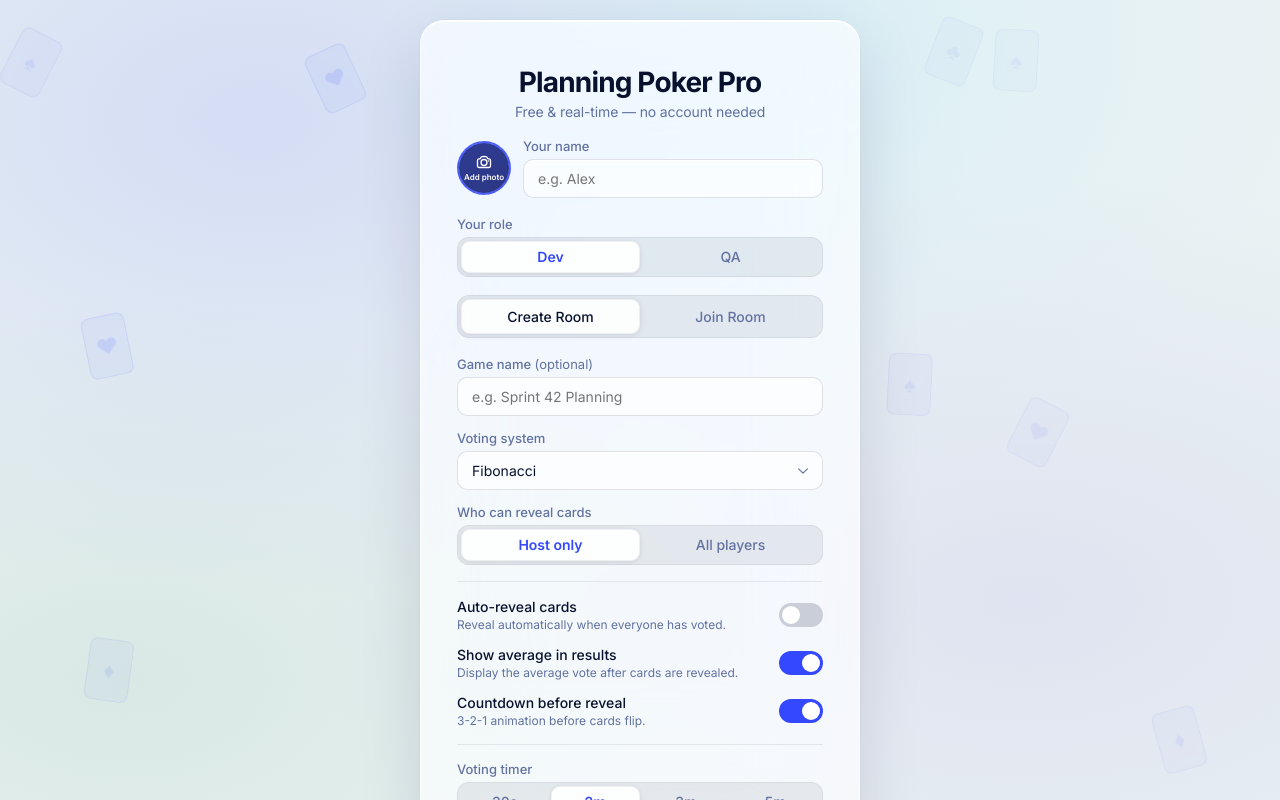
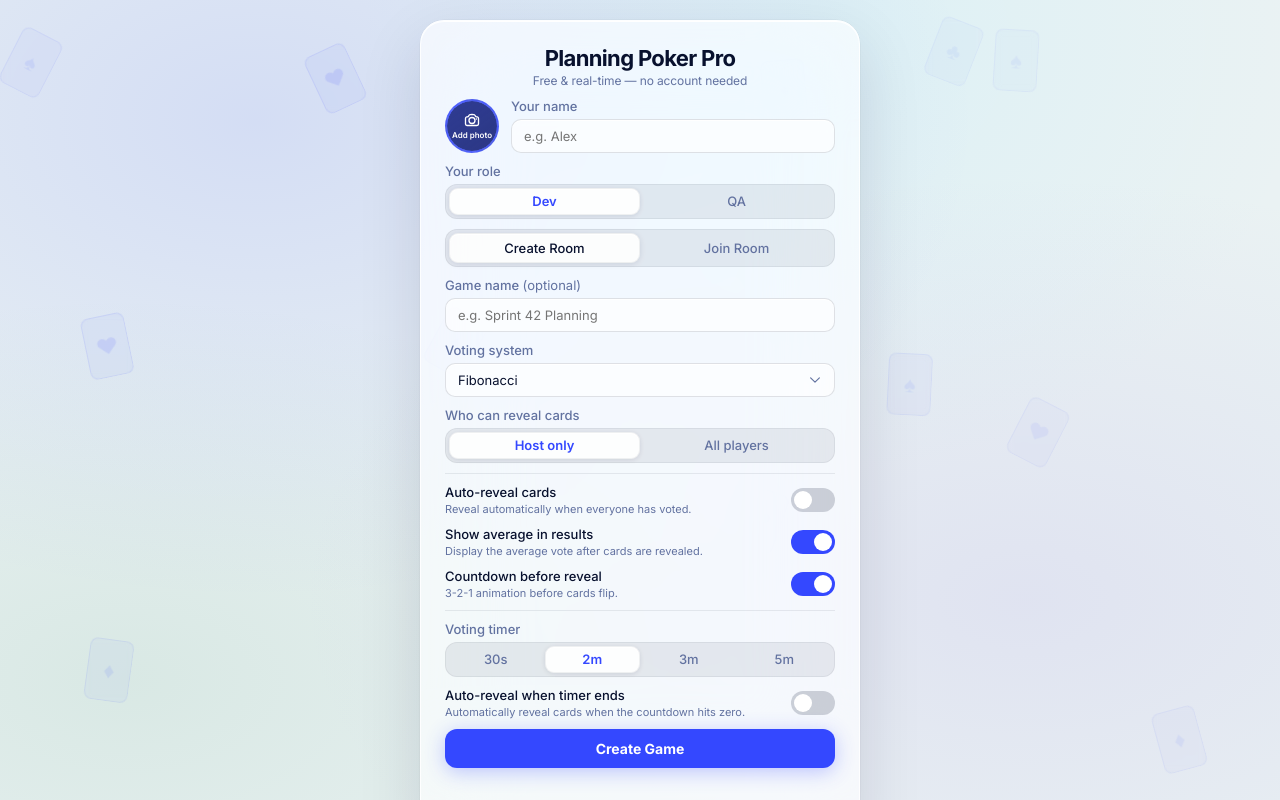
Before and after one commit to boydsd753/planning-poker, a website: page public/index.html in a window 1280 px wide. Drawn offline with nearby package versions, Linux system fonts and the light colour scheme; no server answers.

Commit message:
laptop home screen

```diff
--- a/public/css/responsive.css
+++ b/public/css/responsive.css
@@ -12,6 +12,21 @@
 
 /* ── Laptop / short screens (≤ 820px tall) — overrides width breakpoint above ── */
 @media (max-height: 820px) {
+  /* Landing page tighter so it fits without scrolling */
+  .landing-box { padding: 20px 24px; gap: 10px; }
+  .logo h1 { font-size: 22px; margin-top: 4px; }
+  .logo p  { font-size: 12px; margin-top: 2px; }
+  .toggle-label { font-size: 13px; }
+  .toggle-hint  { font-size: 11px; }
+  .toggle-row { gap: 8px; }
+  .tab-panel { gap: 10px; }
+  .divider { margin: 0; }
+  .btn-primary { padding: 10px; font-size: 14px; margin-top: 0; }
+  input[type=text] { padding: 8px 12px; font-size: 13px; }
+  .seg-btn { padding: 6px 10px; font-size: 13px; }
+  .tab-btn { padding: 6px; font-size: 13px; }
+  .csel-trigger { padding: 8px 12px; font-size: 13px; }
+
   /* Header tighter */
   .game-header { padding: 5px 14px; gap: 6px; }
 
```
